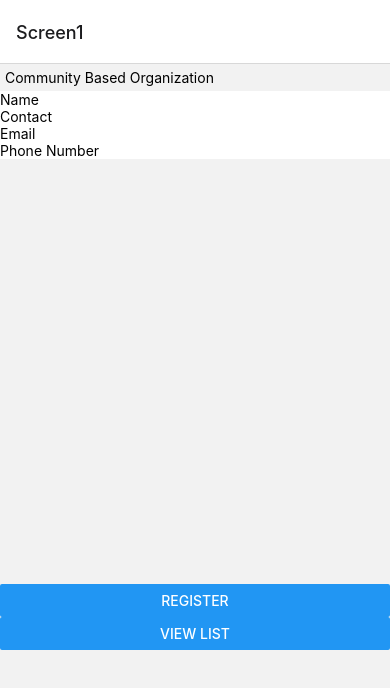
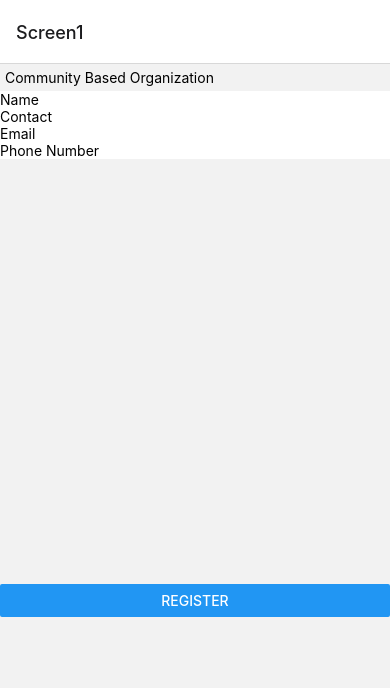
Before and after one commit to applabsllc/rodolfoApp, a React Native app: screen /Screen1 in a window 390 px wide. Shown: the top 688 px of the page. Built offline with nearby package versions, Linux system fonts and the light colour scheme.

Commit message:
api working, code cleanup
api working, code cleanup

```diff
--- a/components/Screen1.js
+++ b/components/Screen1.js
@@ -73,7 +73,6 @@ const Screen1 = ({navigation}) => {
       </View>
       <View style={styles.bottom}>
         <Button onPress={handleSubmit} title="Register" />
-        <Button onPress={() => navigation.navigate('Screen3', { screen: 'Screen3' })} title="View List" />
       </View>
     </>
   );
--- a/components/Screen3.js
+++ b/components/Screen3.js
@@ -11,7 +11,7 @@ import {
 const Screen3 = ({navigation}) => {
 
     const [list, setList] = useState("");
-    const [isLoading, setIsLoading] = useState("");
+    const [isLoading, setIsLoading] = useState(true);
 
     const handleContinue = () => navigation.navigate('Screen1', { screen: 'Screen1' });
 
```
